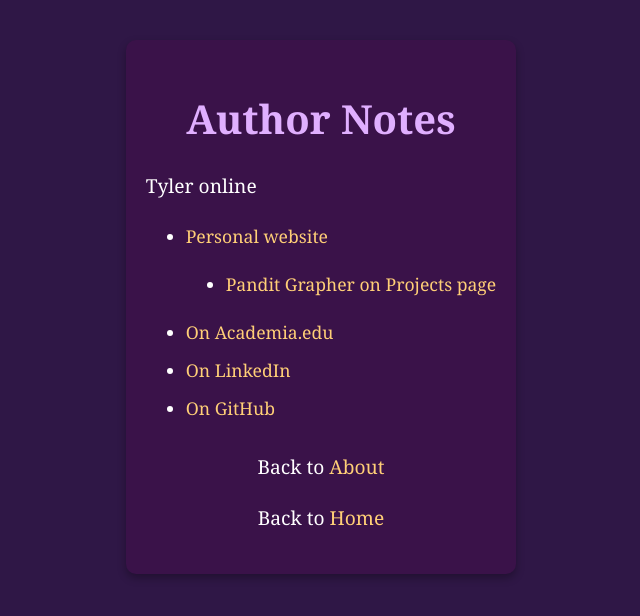
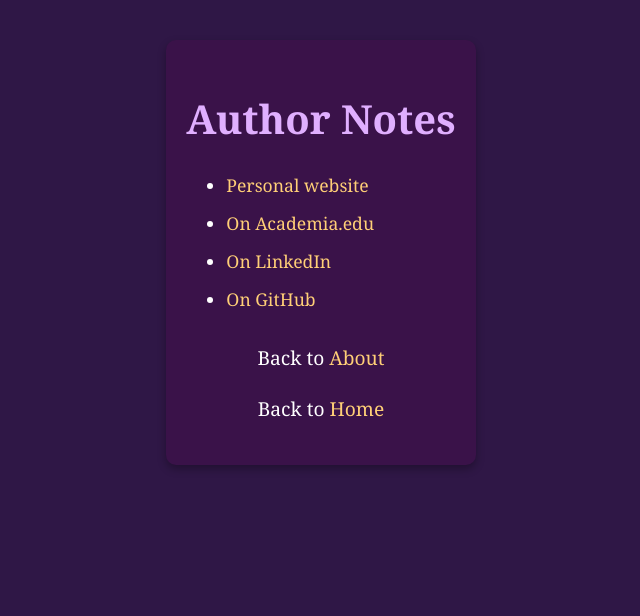
Before and after one commit to tylergneill/pandit_grapher, a Flask app: page /notes/author in a window 1280 px wide. Shown: the top 616 px of the page, without its empty margins (319-959 px from the left). Run offline with Flask 3, Linux system fonts and the light colour scheme; parts of the project's set-up code (start-up, migrations or seed data) failed here and were passed over.

Commit message:
chore: small doc improvements

```diff
--- a/templates/notes/author.html
+++ b/templates/notes/author.html
@@ -11,12 +11,9 @@
 
     <h1>Author Notes</h1>
 
-    <p>Tyler online
+    <p>
       <ul>
-        <li>
-          <a href="https://www.tylerneill.info" target="_blank">Personal website</a>
-          <ul><li><a href="https://www.tylerneill.info/projects" target="_blank">Pandit Grapher on Projects page</a></li></ul>
-        </li>
+        <li><a href="https://www.tylerneill.info" target="_blank">Personal website</a></li>
         <li><a href="https://uni-leipzig1.academia.edu/TylerNeill" target="_blank">On Academia.edu</a></li>
         <li><a href="https://www.linkedin.com/in/tyler-g-neill/" target="_blank">On LinkedIn</a></li>
         <li><a href="https://github.com/tylergneill">On GitHub</a></li>
--- a/templates/notes/technical.html
+++ b/templates/notes/technical.html
@@ -19,7 +19,7 @@
         <li>GET requests to the base route are also supported,
           which allows other sites to link into Pandit Grapher using Pandit ID numbers
           (<a href="https://pandit-grapher-poc.dharma.cl/?works=89000&hops=2">example</a>) </li>
-        <li>Graphs are visualized using the D3 JavaScript library</li>
+        <li>Graph visuals are created using the D3 JavaScript library</li>
       </ul>
       </p>
 
```
